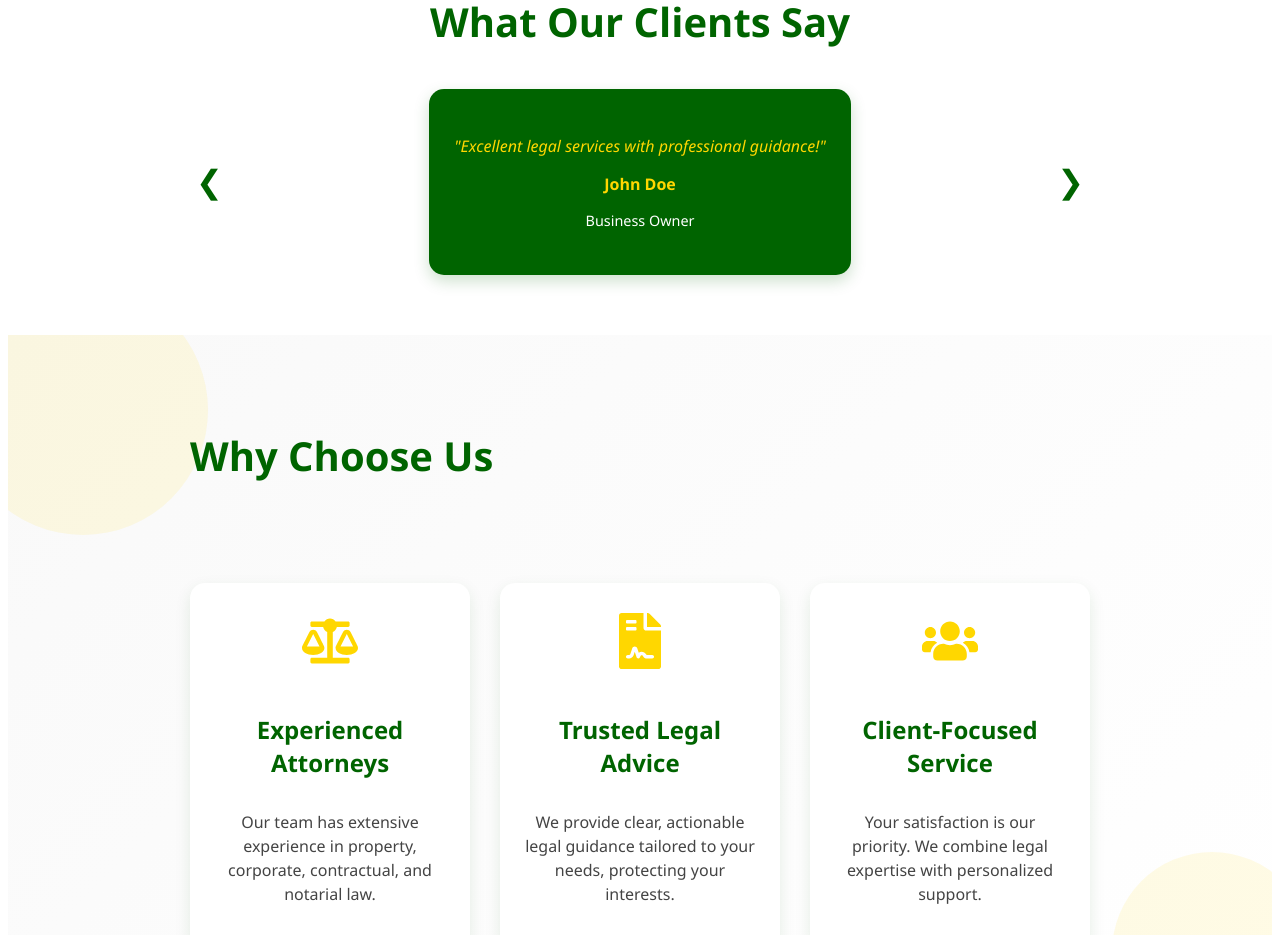
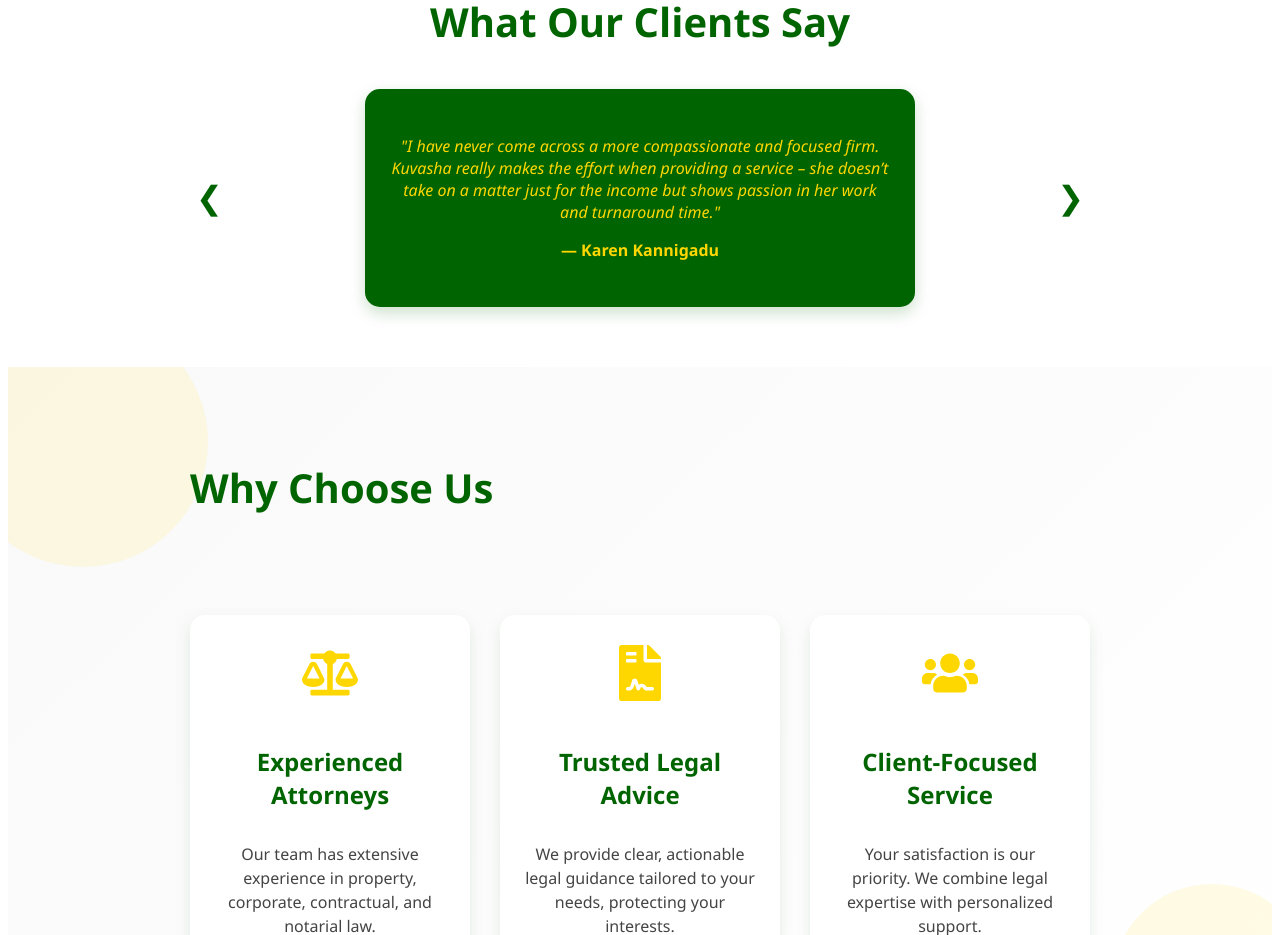
Before and after one commit to rebotilwe/kgroener-website, a React (Create React App) app: page / in a window 1280 px wide. Shown: the part 840-1775 px from the top of the page. Built offline with nearby package versions, Linux system fonts and the light colour scheme.

Commit message:
updated testimonials

```diff
--- a/src/components/AboutDirector/AboutDirector.jsx
+++ b/src/components/AboutDirector/AboutDirector.jsx
@@ -36,11 +36,11 @@ const AboutDirector = () => {
               the attention and care they deserve.
             </p>
 
-            <p>
+            {/* <p>
               When not in court or advising clients, Kuvasha is an advocate for
               mentorship and women empowerment in the legal industry — inspiring
               young professionals to pursue excellence in their fields.
-            </p>
+            </p> */}
           </div>
         </div>
       </div>
--- a/src/components/Testimonials/Testimonials.jsx
+++ b/src/components/Testimonials/Testimonials.jsx
@@ -3,24 +3,43 @@ import "./Testimonials.css";
 
 const testimonialsData = [
   {
-    quote: "Excellent legal services with professional guidance!",
-    name: "John Doe",
-    role: "Business Owner",
+    quote:
+      "I have never come across a more compassionate and focused firm. Kuvasha really makes the effort when providing a service – she doesn’t take on a matter just for the income but shows passion in her work and turnaround time.",
+    name: "Karen Kannigadu",
   },
   {
-    quote: "Kuvasha Groener Attorneys helped me with my property transfer seamlessly.",
-    name: "Jane Smith",
-    role: "Property Client",
+    quote:
+      "I was surprised with the speedy response I received from Kuvasha Groener Attorneys. The professional advice and services rendered were impeccable. Thank you for making my issue an easy and simple one to resolve.",
+    name: "Elton Moodley",
   },
   {
-    quote: "Professional and reliable! Highly recommended.",
-    name: "Michael Johnson",
-    role: "Entrepreneur",
+    quote:
+      "I recently had the privilege of working with Kuvasha Groener Attorneys, and I cannot recommend her highly enough. Her professionalism and dedication were remarkable. She went above and beyond what I expected.",
+    name: "Sharlini Lingiah",
   },
   {
-    quote: "They handled my contract agreements perfectly.",
-    name: "Sarah Lee",
-    role: "Corporate Client",
+    quote:
+      "Thank you Kuvasha for the professional and efficient service provided with the property transfer process. Your speedy and friendly service is sterling, and we wish you every success.",
+    name: "Sabashnee Nadasen",
+  },
+  {
+    quote:
+      "Thanks for your excellent service Kuvasha. You dealt with the transfer of our property with so much compassion and kept us updated every step of the way. Sincerely appreciated.",
+    name: "Lynette van Vuuren",
+  },
+  {
+    quote:
+      "I received very professional and prompt service from Kuvasha who is extremely friendly and knowledgeable. Dedicated to assisting her clients and finding solutions for any legal needs.",
+    name: "Pheladi Mantloana",
+  },
+  {
+    quote:
+      "Professional and efficient services provided by the attorney in respect of a contractual dispute.",
+    name: "Karunesh Pillay",
+  },
+  {
+    quote: "Extremely professional and knowledgeable.",
+    name: "Nomsa Skosana",
   },
 ];
 
@@ -46,8 +65,7 @@ const Testimonials = () => {
 
         <div className="testimonial-card">
           <p className="quote">"{testimonialsData[current].quote}"</p>
-          <p className="client-name">{testimonialsData[current].name}</p>
-          <p className="client-role">{testimonialsData[current].role}</p>
+          <p className="client-name">— {testimonialsData[current].name}</p>
         </div>
 
         <button className="arrow right" onClick={nextSlide}>
```
